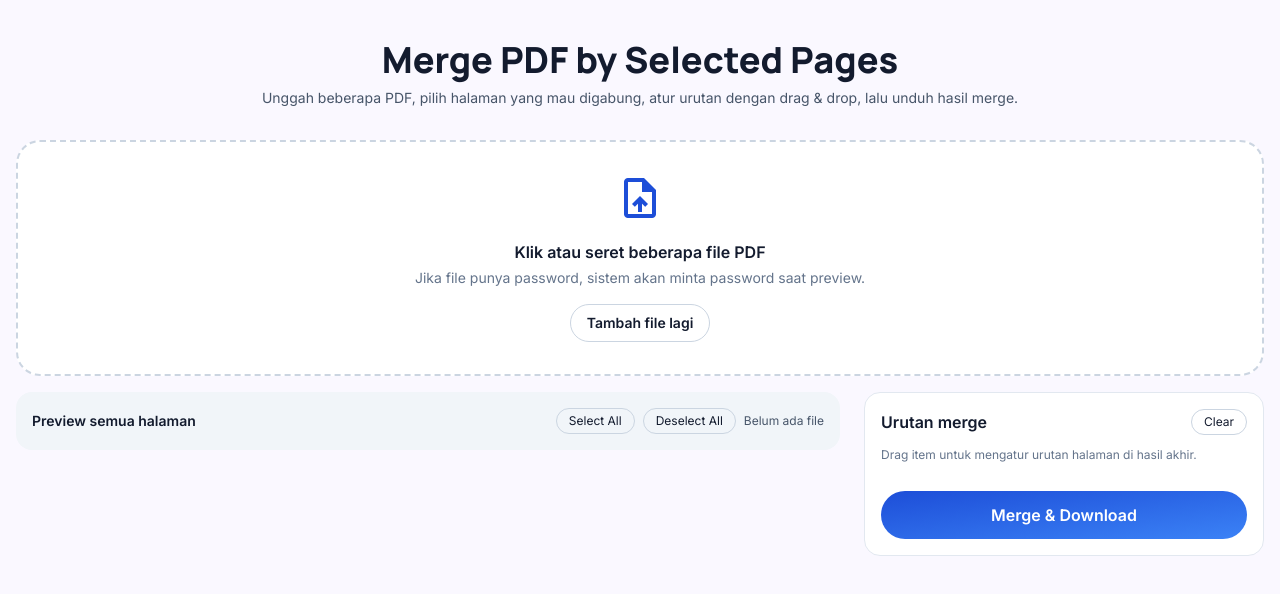
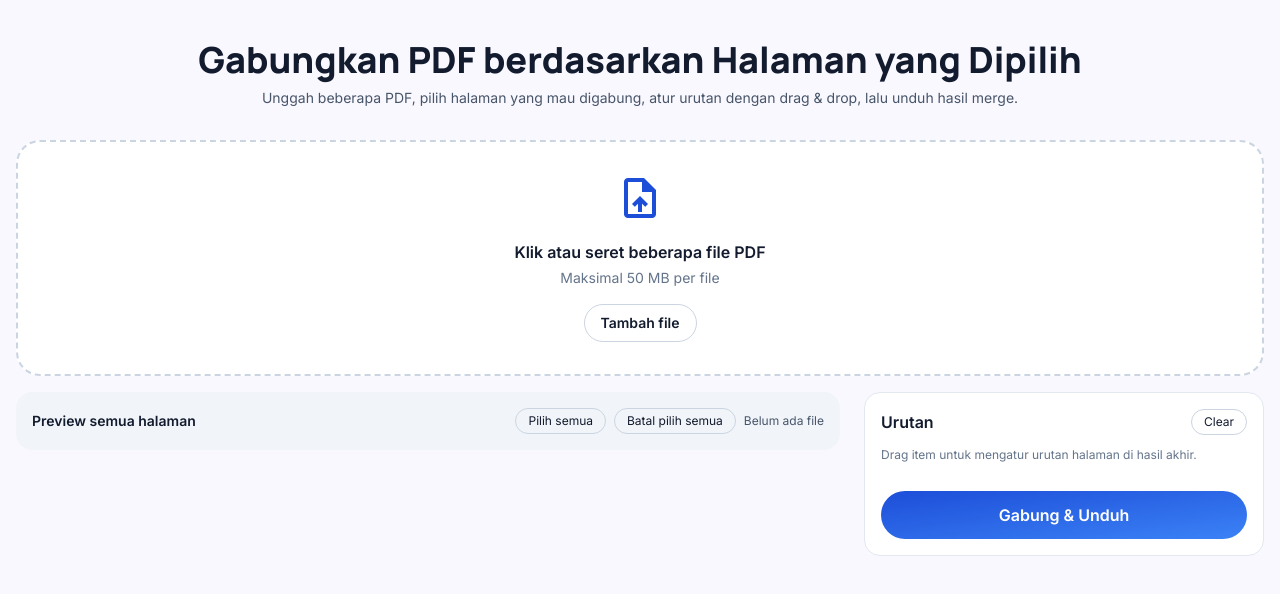
Before and after one commit to farhanniqom/pdf-manager, a plain HTML site: page frontend/pdf/merge-pdf.html in a window 1280 px wide. Drawn offline with nearby package versions, Linux system fonts and the light colour scheme; a script that the page names is missing.

Commit message:
mengubah deskripsi atau keterangan di setiap fitur

```diff
--- a/frontend/pdf/merge-pdf.html
+++ b/frontend/pdf/merge-pdf.html
@@ -3,7 +3,7 @@
 <head>
   <meta charset="utf-8"/>
   <meta name="viewport" content="width=device-width, initial-scale=1.0"/>
-  <title>Merge PDF | Aura Doc</title>
+  <title>Gabung PDF</title>
   <link href="https://fonts.googleapis.com/css2?family=Inter:wght@400;500;600&family=Manrope:wght@700;800&display=swap" rel="stylesheet"/>
   <link href="https://fonts.googleapis.com/css2?family=Material+Symbols+Outlined:wght,FILL@100..700,0..1&display=swap" rel="stylesheet"/>
   <script src="https://cdn.tailwindcss.com?plugins=forms,container-queries"></script>
@@ -16,7 +16,7 @@
 <body class="min-h-screen">
   <main class="max-w-7xl mx-auto px-4 py-10 pb-24">
     <div class="text-center mb-8">
-      <h1 class="text-3xl md:text-4xl font-extrabold mb-2" style="font-family: Manrope, sans-serif;">Merge PDF by Selected Pages</h1>
+      <h1 class="text-3xl md:text-4xl font-extrabold mb-2" style="font-family: Manrope, sans-serif;">Gabungkan PDF berdasarkan Halaman yang Dipilih</h1>
       <p class="text-sm text-slate-600 max-w-3xl mx-auto">
         Unggah beberapa PDF, pilih halaman yang mau digabung, atur urutan dengan drag &amp; drop, lalu unduh hasil merge.
       </p>
@@ -27,9 +27,9 @@
     <section id="drop-zone" class="rounded-3xl border-2 border-dashed border-slate-300 bg-white p-8 text-center cursor-pointer hover:border-blue-400 transition-colors mb-4">
       <span class="material-symbols-outlined text-blue-700 text-5xl">upload_file</span>
       <p class="font-semibold mt-3">Klik atau seret beberapa file PDF</p>
-      <p class="text-sm text-slate-500 mt-1">Jika file punya password, sistem akan minta password saat preview.</p>
+      <p class="text-sm text-slate-500 mt-1">Maksimal 50 MB per file</p>
       <button id="btn-add-more" type="button" class="mt-4 px-4 py-2 rounded-full border border-slate-300 text-sm font-semibold hover:border-blue-500">
-        Tambah file lagi
+        Tambah file
       </button>
     </section>
 
@@ -40,8 +40,8 @@
         <div class="rounded-2xl bg-slate-100 p-4 mb-3 flex items-center justify-between">
           <p class="text-sm font-semibold">Preview semua halaman</p>
           <div class="flex items-center gap-2">
-            <button id="btn-select-all" type="button" class="text-xs px-3 py-1 rounded-full border border-slate-300 hover:border-blue-500">Select All</button>
-            <button id="btn-deselect-all" type="button" class="text-xs px-3 py-1 rounded-full border border-slate-300 hover:border-red-500">Deselect All</button>
+            <button id="btn-select-all" type="button" class="text-xs px-3 py-1 rounded-full border border-slate-300 hover:border-blue-500">Pilih semua</button>
+            <button id="btn-deselect-all" type="button" class="text-xs px-3 py-1 rounded-full border border-slate-300 hover:border-red-500">Batal pilih semua</button>
             <p id="meta" class="text-xs text-slate-600">Belum ada file</p>
           </div>
         </div>
@@ -51,13 +51,13 @@
       <div class="xl:col-span-4">
         <div class="rounded-2xl bg-white border border-slate-200 p-4 sticky top-6">
           <div class="flex items-center justify-between mb-3">
-            <h2 class="font-bold">Urutan merge</h2>
+            <h2 class="font-bold">Urutan</h2>
             <button id="btn-clear" type="button" class="text-xs px-3 py-1 rounded-full border border-slate-300 hover:border-slate-500">Clear</button>
           </div>
           <p class="text-xs text-slate-500 mb-3">Drag item untuk mengatur urutan halaman di hasil akhir.</p>
           <ul id="selected-list" class="space-y-2 max-h-[420px] overflow-auto"></ul>
           <button id="btn-merge" type="button" class="mt-4 w-full rounded-full bg-gradient-to-br from-blue-700 to-blue-500 text-white font-bold py-3 disabled:opacity-50 disabled:pointer-events-none">
-            Merge &amp; Download
+            Gabung &amp; Unduh
           </button>
         </div>
       </div>
```
Also changed, not shown: frontend/index.html (+2 -2 lines), frontend/pdf/compress-pdf.html (+1 -1 lines), frontend/pdf/lock.html (+1 -1 lines), frontend/pdf/split-pdf.html (+1 -1 lines), frontend/pdf/to-excel.html (+1 -1 lines), frontend/pdf/to-word.html (+1 -1 lines), frontend/pdf/unlock-pdf.html (+2 -1 lines).
